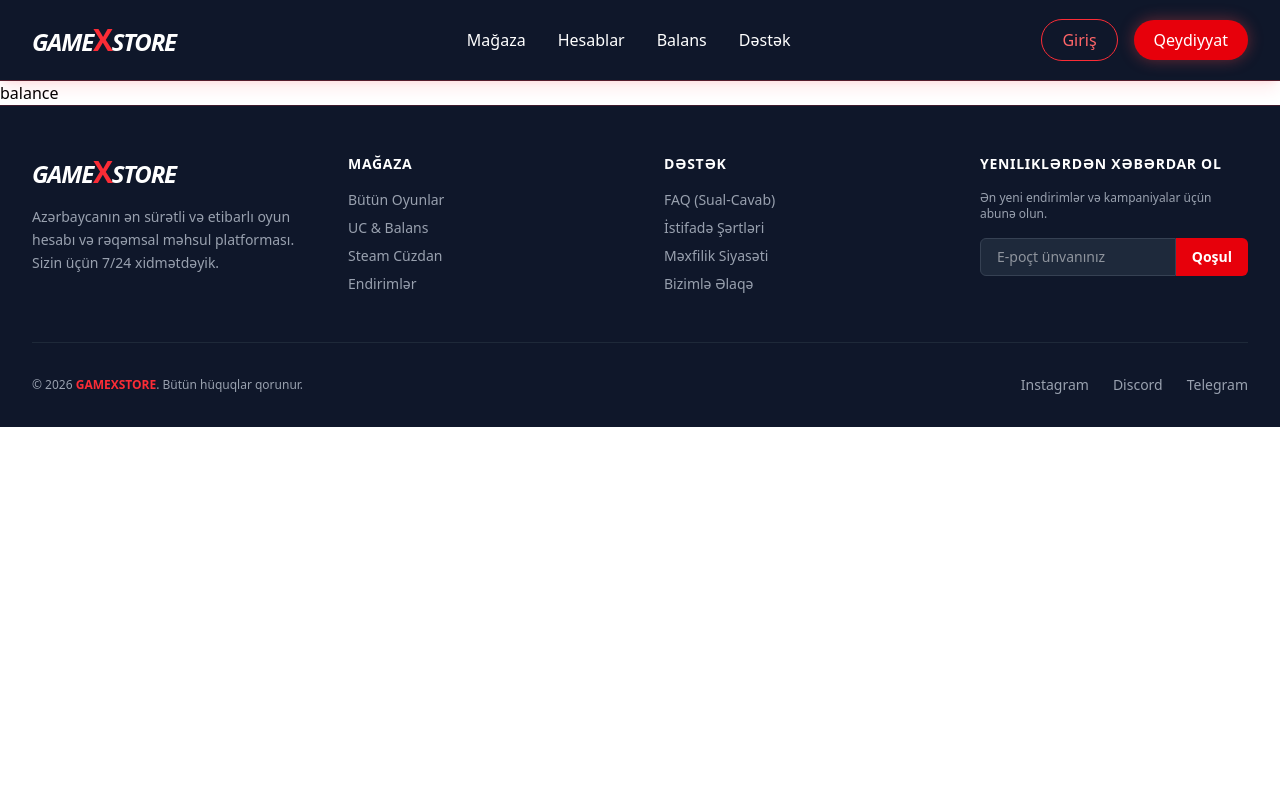
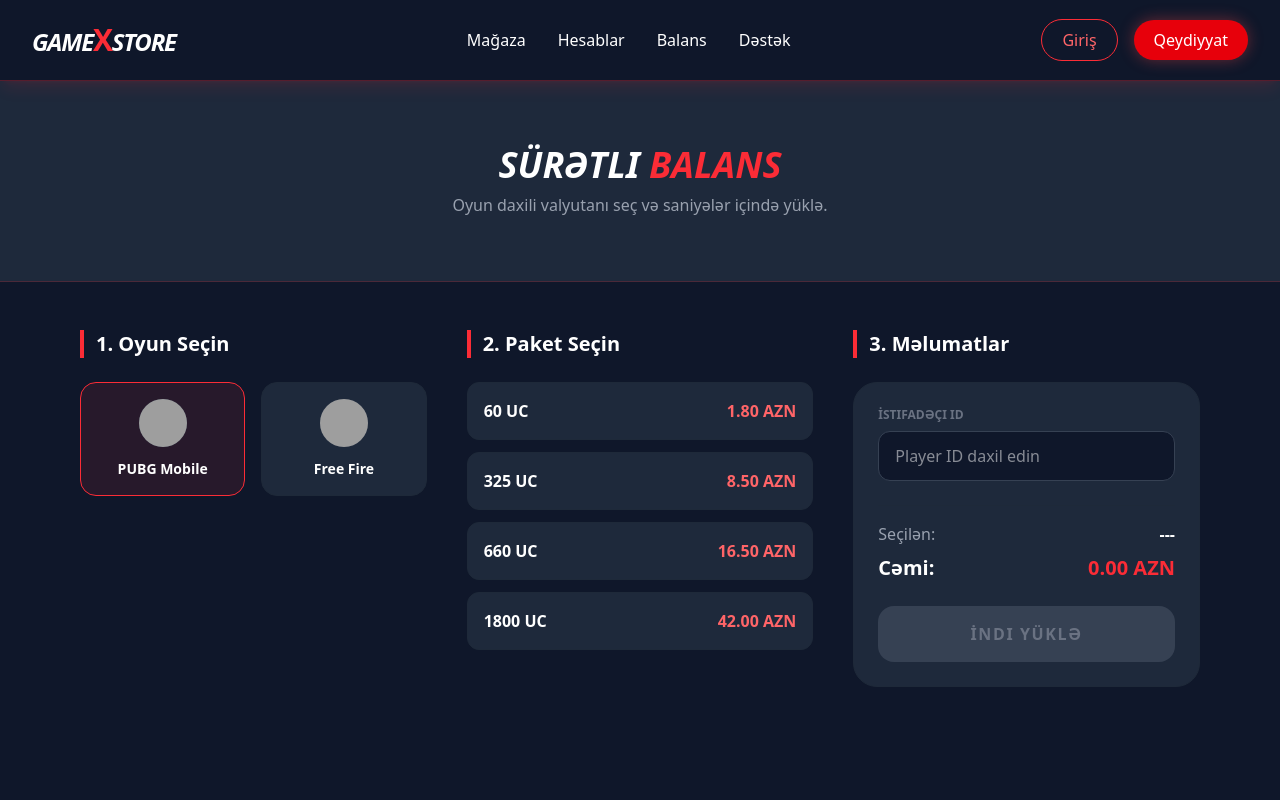
Before and after one commit to m1mmdli56/game-project, a Next.js app: page /balance in a window 1280 px wide. Shown: the top 800 px of the page. Built offline with nearby package versions, Linux system fonts and the light colour scheme; grey boxes are pictures that could not be loaded.

Commit message:
feat: implement TopUp component with game selection and payment options

```diff
--- a/src/app/balance/page.jsx
+++ b/src/app/balance/page.jsx
@@ -1,9 +1,150 @@
-import React from 'react'
+"use client";
+import { useState } from "react";
 
-const balance = () => {
+const topUpOptions = [
+  {
+    id: 1,
+    game: "PUBG Mobile",
+    amounts: [
+      { uc: "60 UC", price: "1.80 AZN" },
+      { uc: "325 UC", price: "8.50 AZN" },
+      { uc: "660 UC", price: "16.50 AZN" },
+      { uc: "1800 UC", price: "42.00 AZN" },
+    ],
+    img: "pubg.logo.jpg", // Oyunun logosu
+    inputPlaceholder: "Player ID daxil edin",
+  },
+  {
+    id: 2,
+    game: "Free Fire",
+    amounts: [
+      { uc: "100 Diamonds", price: "2.10 AZN" },
+      { uc: "310 Diamonds", price: "6.20 AZN" },
+      { uc: "520 Diamonds", price: "10.40 AZN" },
+    ],
+    img: "FreeFire.logo.webp", // Oyunun logosu
+    inputPlaceholder: "Player ID daxil edin",
+  },
+];
+
+const TopUp = () => {
+  const [selectedGame, setSelectedGame] = useState(topUpOptions[0]);
+  const [selectedAmount, setSelectedAmount] = useState(null);
+
   return (
-    <div>balance</div>
-  )
-}
+    <div className="bg-[#0f172a] min-h-screen text-white pb-20">
+      {/* Başlıq */}
+      <div className="bg-[#1e293b] py-16 border-b border-red-500/20 text-center">
+        <h1 className="text-4xl font-black italic uppercase">
+          Sürətli <span className="text-red-500">Balans</span>
+        </h1>
+        <p className="text-gray-400 mt-2">
+          Oyun daxili valyutanı seç və saniyələr içində yüklə.
+        </p>
+      </div>
 
-export default balance
+      <div className="max-w-6xl mx-auto px-4 mt-12 grid grid-cols-1 lg:grid-cols-3 gap-10">
+        {/* 1. Oyun Seçimi */}
+        <div className="space-y-4">
+          <h2 className="text-xl font-bold border-l-4 border-red-500 pl-3 mb-6">
+            1. Oyun Seçin
+          </h2>
+          <div className="grid grid-cols-2 gap-4">
+            {topUpOptions.map((game) => (
+              <button
+                key={game.id}
+                onClick={() => {
+                  setSelectedGame(game);
+                  setSelectedAmount(null);
+                }}
+                className={`p-4 rounded-2xl border transition-all flex flex-col items-center gap-3 ${
+                  selectedGame.id === game.id
+                    ? "border-red-500 bg-red-500/10"
+                    : "border-gray-800 bg-[#1e293b] hover:border-gray-600"
+                }`}
+              >
+                <div className="w-12 h-12 bg-gray-700 rounded-full overflow-hidden">
+                  <img
+                    src={game.img}
+                    alt={game.game}
+                    className="w-full h-full object-cover"
+                  />
+                </div>
+                <span className="text-sm font-bold">{game.game}</span>
+              </button>
+            ))}
+          </div>
+        </div>
+
+        {/* 2. Məbləğ Seçimi */}
+        <div className="space-y-4">
+          <h2 className="text-xl font-bold border-l-4 border-red-500 pl-3 mb-6">
+            2. Paket Seçin
+          </h2>
+          <div className="grid grid-cols-1 gap-3">
+            {selectedGame.amounts.map((item, index) => (
+              <button
+                key={index}
+                onClick={() => setSelectedAmount(item)}
+                className={`p-4 rounded-xl border flex justify-between items-center transition-all ${
+                  selectedAmount?.uc === item.uc
+                    ? "border-red-500 bg-red-500/20"
+                    : "border-gray-800 bg-[#1e293b] hover:bg-gray-800"
+                }`}
+              >
+                <span className="font-bold">{item.uc}</span>
+                <span className="text-red-400 font-black">{item.price}</span>
+              </button>
+            ))}
+          </div>
+        </div>
+
+        {/* 3. Ödəniş və Təsdiq */}
+        <div className="space-y-4">
+          <h2 className="text-xl font-bold border-l-4 border-red-500 pl-3 mb-6">
+            3. Məlumatlar
+          </h2>
+          <div className="bg-[#1e293b] p-6 rounded-3xl border border-gray-800 space-y-6">
+            <div>
+              <label className="text-xs text-gray-500 uppercase font-bold mb-2 block">
+                İstifadəçi ID
+              </label>
+              <input
+                type="text"
+                placeholder={selectedGame.inputPlaceholder}
+                className="w-full bg-[#0f172a] border border-gray-700 rounded-xl px-4 py-3 focus:outline-none focus:border-red-500 transition-all text-white"
+              />
+            </div>
+
+            <div className="border-t border-gray-800 pt-4">
+              <div className="flex justify-between mb-2">
+                <span className="text-gray-400">Seçilən:</span>
+                <span className="font-bold text-white">
+                  {selectedAmount ? selectedAmount.uc : "---"}
+                </span>
+              </div>
+              <div className="flex justify-between text-xl font-black">
+                <span>Cəmi:</span>
+                <span className="text-red-500">
+                  {selectedAmount ? selectedAmount.price : "0.00 AZN"}
+                </span>
+              </div>
+            </div>
+
+            <button
+              disabled={!selectedAmount}
+              className={`w-full py-4 rounded-2xl font-black uppercase tracking-widest transition-all ${
+                selectedAmount
+                  ? "bg-red-600 hover:bg-red-700 shadow-[0_5px_20px_rgba(239,68,68,0.4)]"
+                  : "bg-gray-700 cursor-not-allowed text-gray-500"
+              }`}
+            >
+              İndi Yüklə
+            </button>
+          </div>
+        </div>
+      </div>
+    </div>
+  );
+};
+export default TopUp;
```
